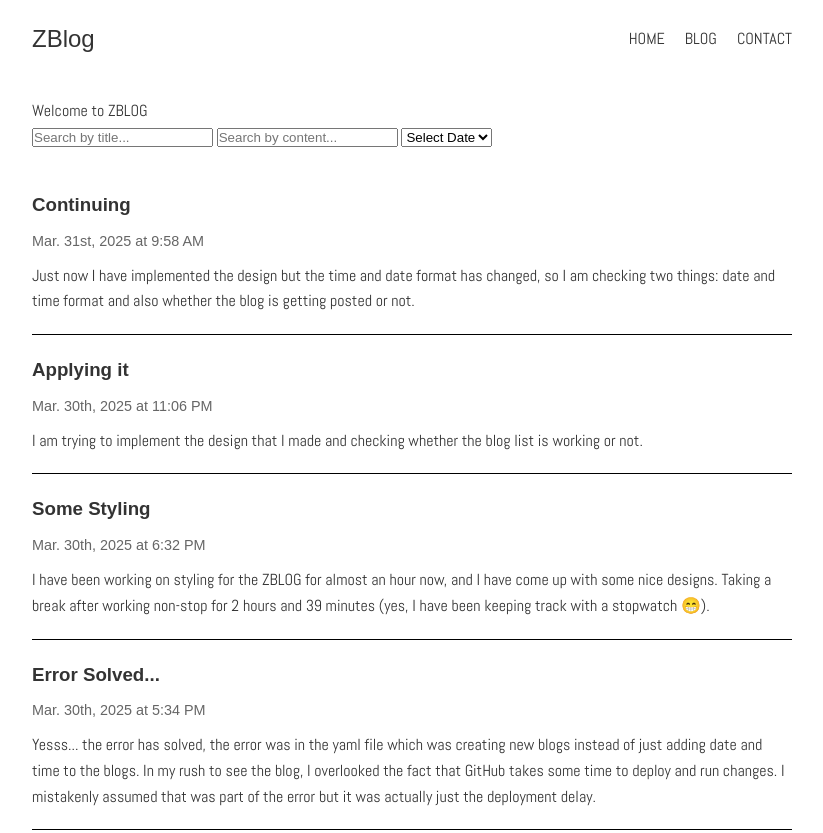
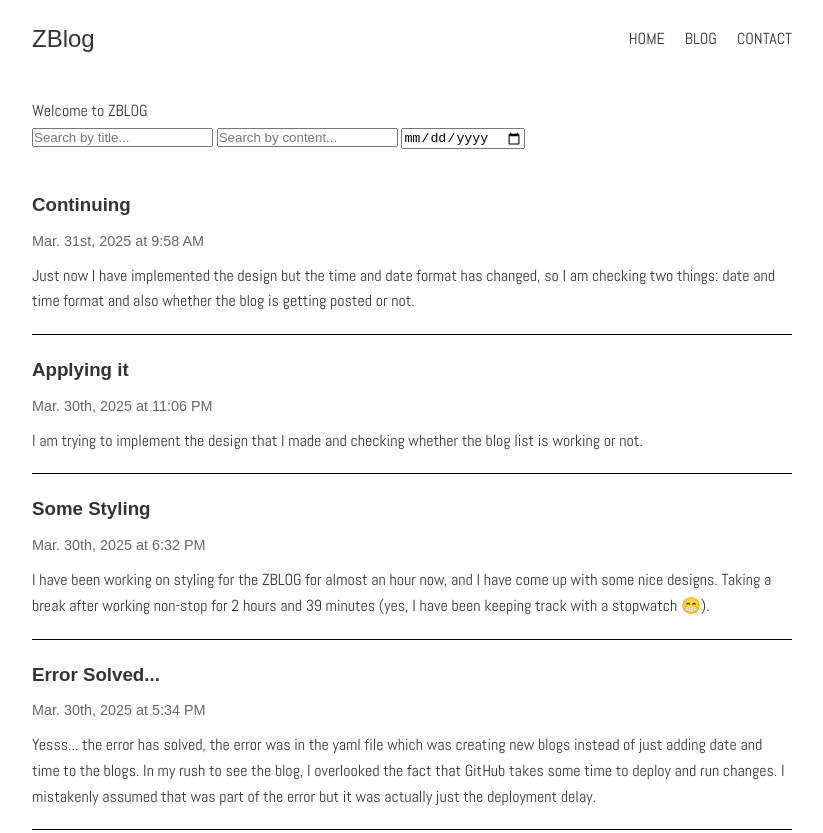
Before and after one commit to zelssorathiya2615/LiveBlog, a plain HTML site: page index.html in a window 1280 px wide. Shown: the top 833 px of the page, without its empty margins (228-1051 px from the left). Drawn offline with Linux system fonts and the light colour scheme; a web font is replaced by a local one.

Commit message:
Update index.html

```diff
--- a/index.html
+++ b/index.html
@@ -32,12 +32,10 @@
             <div class="search-bar">
                 <input type="text" id="search-title" placeholder="Search by title...">
                 <input type="text" id="search-content" placeholder="Search by content...">
-                <select id="search-date">
-                    <option value="">Select Date</option>
-                    <!-- Options will be dynamically generated here -->
-                </select>
+                <input type="date" id="search-date" placeholder="Select Date">
             </div>
         </section>
+
 
         <section id="Blog">
             <div id="blog-list">
```
